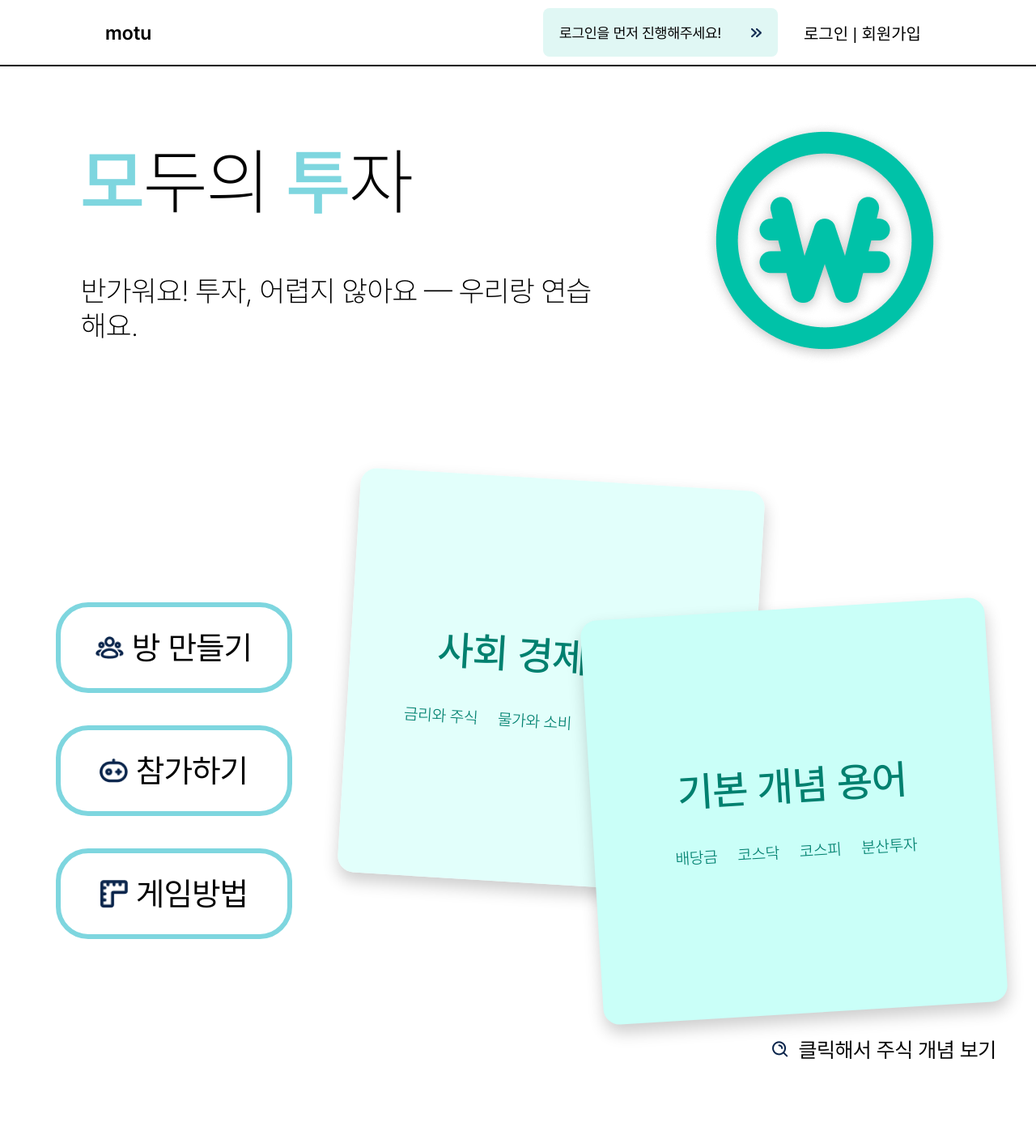
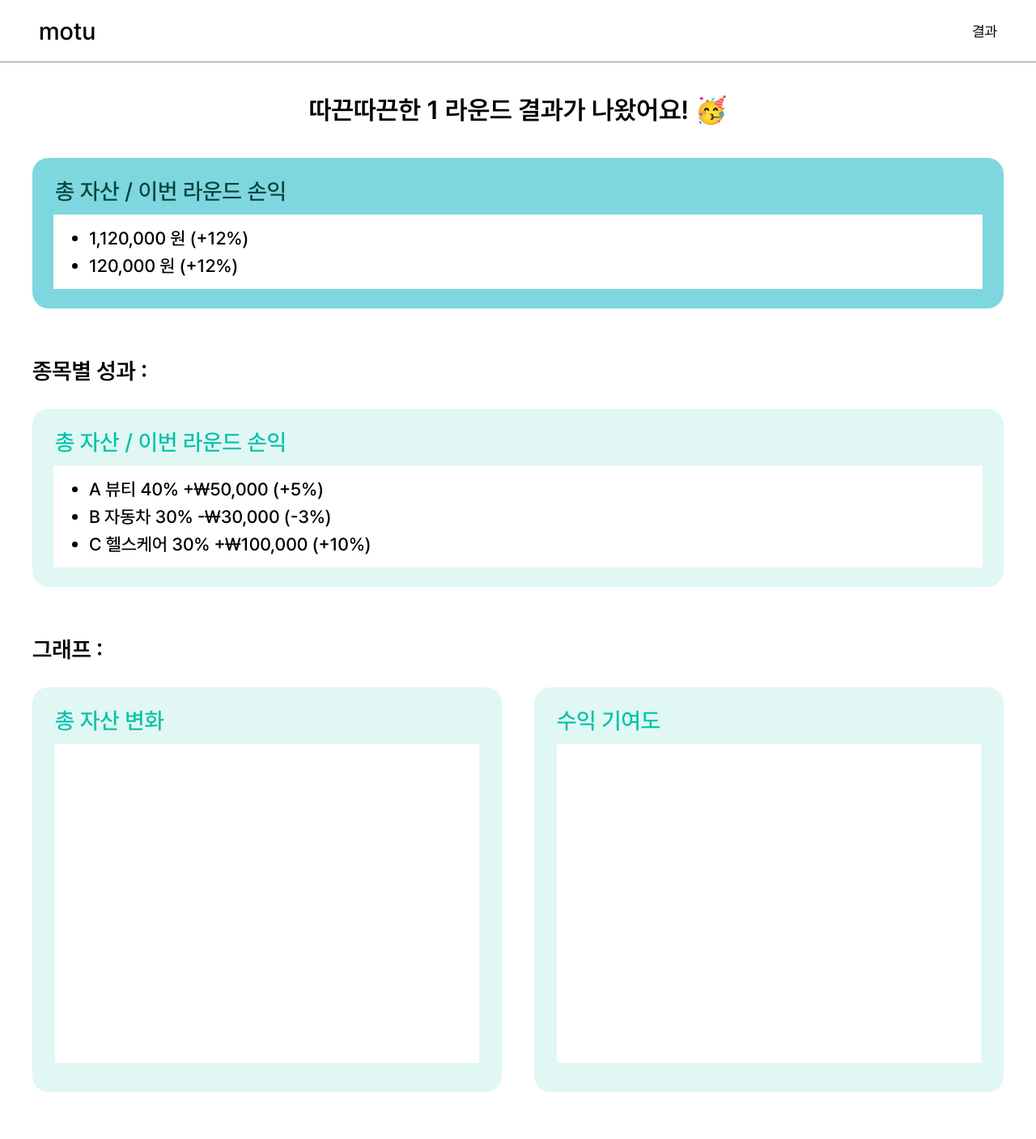
Before and after one commit to 9oormthon-univ/2025_SEASONTHON_TEAM_74_FE, a React (Vite) app: page /result in a window 1280 px wide. Before the commit this address led to /. Shown: the top 1407 px of the page at 81% size. Built offline with nearby package versions, Linux system fonts and the light colour scheme; no server answers.

Commit message:
[FEATURE] 결과 페이지 및 GraphCard 컴포넌트 구현

```diff
--- a/src/App.jsx
+++ b/src/App.jsx
@@ -10,6 +10,7 @@ import GameGuide from './pages/GameGuide';
 import Lobby from './pages/Lobby';
 import TeamLobby from './pages/TeamLobby';
 import Invest from './pages/Invest';
+import Result from './pages/Result';
 
 function App() {
   return (
@@ -25,6 +26,7 @@ function App() {
       <Route path="/lobby" element={<Lobby />} />
       <Route path="/team-lobby" element={<TeamLobby />} />
       <Route path="/invest" element={<Invest />} />
+      <Route path="/result" element={<Result />} />
     </Routes>
   );
 }
--- /dev/null
+++ b/src/components/game/GraphCard.jsx
@@ -0,0 +1,46 @@
+import React from 'react';
+import styled from 'styled-components';
+
+const GraphCard = ({ title }) => {
+    return (
+        <Wrapper>
+            <Heading>{title}</Heading>
+            <Container>
+                {/* 그래프 */}
+            </Container>
+        </Wrapper>
+    );
+}
+
+export default GraphCard;
+
+const Wrapper = styled.div`
+    background-color: #E0F7F4;
+    width: 100%;
+    max-width: 580px;
+    min-height: 500px;
+    display: flex;
+    flex-direction: column;
+    align-items: center;
+    box-sizing: border-box;
+    border-radius: 20px;
+    padding: 24px 28px 36px;
+    cursor: default;
+`;
+
+const Heading = styled.span`
+    color: #00C2A8;
+    font-size: 28px;
+    font-weight: 500;
+    text-align: left;
+    align-self: flex-start;
+    white-space: nowrap;
+    margin-bottom: 12px;
+`;
+
+const Container = styled.div`
+    flex: 1;
+    width: 100%;
+    box-sizing: border-box;
+    background-color: #FFFFFF;
+`;
--- a/src/components/game/InfoCard.jsx
+++ b/src/components/game/InfoCard.jsx
@@ -1,10 +1,15 @@
 import React from 'react';
 import styled from 'styled-components';
 
-const InfoCard = ({ title, items }) => {
+const InfoCard = ({
+    title,
+    items,
+    background = "#E0F7F4",
+    titleColor = "#00C2A8"
+}) => {
     return (
-        <Wrapper>
-            <Heading>{title}</Heading>
+        <Wrapper $bg={background}>
+            <Heading $color={titleColor}>{title}</Heading>
             <Container>
                 <List>
                     {items.map((item, idx) => (
@@ -19,6 +24,7 @@ const InfoCard = ({ title, items }) => {
 export default InfoCard;
 
 const Wrapper = styled.div`
+    background-color: ${({ $bg }) => $bg};
     width: 100%;
     max-width: 1200px;
     min-height: 140px;
@@ -28,12 +34,11 @@ const Wrapper = styled.div`
     box-sizing: border-box;
     border-radius: 20px;
     padding: 24px 28px;
-    background-color: #E0F7F4;
     cursor: default;
 `;
 
 const Heading = styled.span`
-    color: #00C2A8;
+    color: ${({ $color }) => $color};
     font-size: 28px;
     font-weight: 500;
     text-align: left;
--- a/src/pages/Invest.jsx
+++ b/src/pages/Invest.jsx
@@ -1,4 +1,5 @@
 import React, { useState } from 'react';
+import { useNavigate } from 'react-router-dom';
 import styled from 'styled-components';
 import TitleHeader from '../components/TitleHeader';
 import InfoCard from '../components/game/InfoCard';
@@ -8,6 +9,18 @@ import NextButton from '../components/game/NextButton';
 import ChatButton from '../components/game/ChatButton';
 
 const Invest = () => {
+    const navigate = useNavigate();
+
+    // 최종 집행
+    const handleNext = () => {
+        navigate('/result');
+    }
+
+    // 채팅창 열기
+    const handleChat = () => {
+        navigate('/test');
+    }
+
     const money = "1,000,000";
 
     const stocks = Array.from({ length: 16 }, (_, i) => ({
@@ -84,8 +97,8 @@ const Invest = () => {
 
                 {/* [최종 집행] & [채팅창 열기] 버튼 */}
                 <BtnContainer>
-                    <NextButton text="최종 집행" onClick={() => alert('최종 집행')} />
-                    <ChatButton text="채팅창 열기" onClick={() => alert('채팅창 열기')} />
+                    <NextButton text="최종 집행" onClick={handleNext} />
+                    <ChatButton text="채팅창 열기" onClick={handleChat} />
                 </BtnContainer>
             </BodyContainer>
 
--- /dev/null
+++ b/src/pages/Result.jsx
@@ -0,0 +1,128 @@
+import React from 'react';
+import { useNavigate } from 'react-router-dom';
+import styled from 'styled-components';
+import TitleHeader from '../components/TitleHeader';
+import InfoCard from '../components/game/InfoCard';
+import GraphCard from '../components/game/GraphCard';
+import NextButton from '../components/game/NextButton';
+import ChatButton from '../components/game/ChatButton';
+
+const Result = () => {
+    const navigate = useNavigate();
+
+    // 다음 라운드
+    const handleNext = () => {
+        navigate('/test');
+    }
+
+    // 채팅창 열기
+    const handleChat = () => {
+        navigate('/test');
+    }
+
+    const round = "1";
+
+    return (
+        <Wrapper>
+            {/* 헤더 */}
+            <TitleHeader title="결과" />
+            <BodyContainer>
+                {/* 타이틀 */}
+                <Heading>따끈따끈한 {round} 라운드 결과가 나왔어요! 🥳</Heading>
+
+                {/* 총 자산 / 이번 라운드 손익 */}
+                <InfoCard
+                    title="총 자산 / 이번 라운드 손익"
+                    items={[
+                        "1,120,000 원 (+12%)",
+                        "120,000 원 (+12%)"
+                    ]}
+                    background='#7ED6DF'
+                    titleColor='#02453C'
+                />
+
+                {/* 종목별 성과 */}
+                <Title>종목별 성과 :</Title>
+                <InfoCard
+                    title="총 자산 / 이번 라운드 손익"
+                    items={[
+                        "A 뷰티  40%  +₩50,000 (+5%)",
+                        "B 자동차 30%  -₩30,000 (-3%)",
+                        "C 헬스케어 30%  +₩100,000 (+10%)"
+                    ]}
+                />
+
+                {/* 그래프 */}
+                <Title>그래프 :</Title>
+                <GraphContainer>
+                    <GraphCard
+                        title="총 자산 변화"
+                    />
+                    <GraphCard
+                        title="수익 기여도"
+                    />
+                </GraphContainer>
+
+                {/* [다음 라운드] & [채팅창 열기] 버튼 */}
+                <BtnContainer>
+                    <NextButton text="다음 라운드" onClick={handleNext} />
+                    <ChatButton text="채팅창 열기" onClick={handleChat} />
+                </BtnContainer>
+            </BodyContainer>
+        </Wrapper>
+    );
+}
+
+export default Result;
+
+const Wrapper = styled.div`
+    width: 100%;
+    min-height: 100vh;
+    display: flex;
+    flex-direction: column;
+    color: #000000;
+`;
+
+const BodyContainer = styled.div`
+    width: 100%;
+    max-width: 1200px;
+    margin: 40px auto;
+    display: flex;
+    flex-direction: column;
+    align-items: center;
+`;
+
+const Heading = styled.span`
+    font-size: 32px;
+    font-weight: 600;
+    white-space: nowrap;
+    margin-bottom: 40px;
+    cursor: default;
+`;
+
+const Title = styled.span`
+    font-size: 28px;
+    font-weight: 600;
+    text-align: left;
+    align-self: flex-start;
+    white-space: nowrap;
+    margin: 60px 0 30px;
+    cursor: default;
+`;
+
+const GraphContainer = styled.div`
+    width: 100%;
+    display: flex;
+    flex-direction: row;
+    gap: 40px;
+`;
+
+const BtnContainer = styled.div`
+    width: 100%;
+    display: flex;
+    flex-direction: row;
+    align-items: center;
+    justify-content: space-between;
+    margin: 60px 0 80px;
+    gap: 30px;
+`;
```
